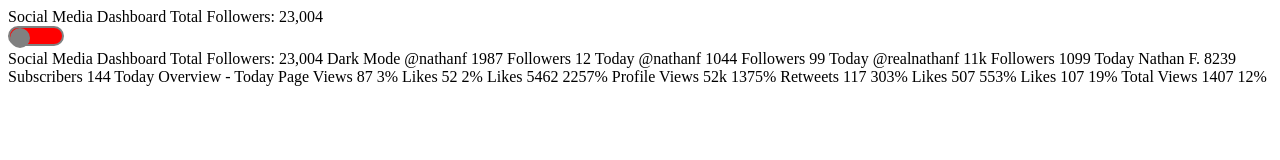
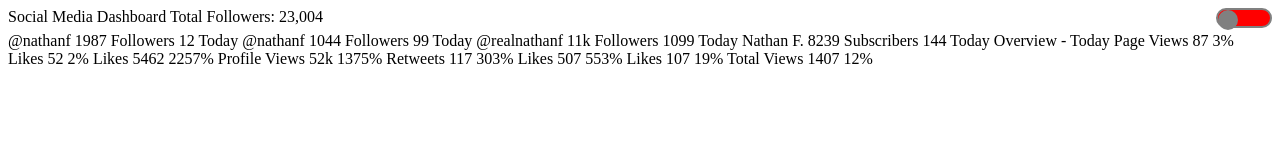
Before and after one commit to parvathy07r/social-media-dashboard, a plain HTML site: page index.html in a window 1280 px wide. Drawn offline with Linux system fonts and the light colour scheme.

Commit message:
Added flex to the container one

```diff
--- a/index.html
+++ b/index.html
@@ -26,11 +26,6 @@
     <div class="container-two"></div>
     <div class="container-three"></div>
   </div>
-
-  Social Media Dashboard
-  Total Followers: 23,004
-
-  Dark Mode
 
 
 
--- a/styles.css
+++ b/styles.css
@@ -1,5 +1,10 @@
 * {
   box-sizing: border-box;
+}
+
+.container-one {
+  display: flex;
+  justify-content: space-between;
 }
 
 .toggle {
@@ -23,7 +28,7 @@
 }
 
 .checkbox:checked + .toggle::after {
-  left: 36px;
+  left: 32px;
 }
 
 
```
